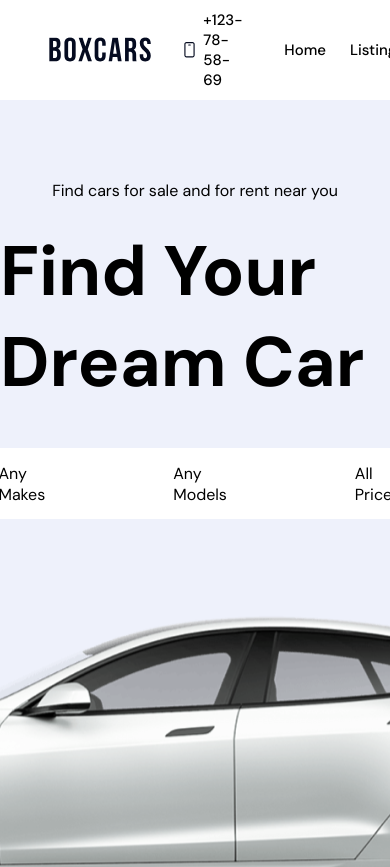
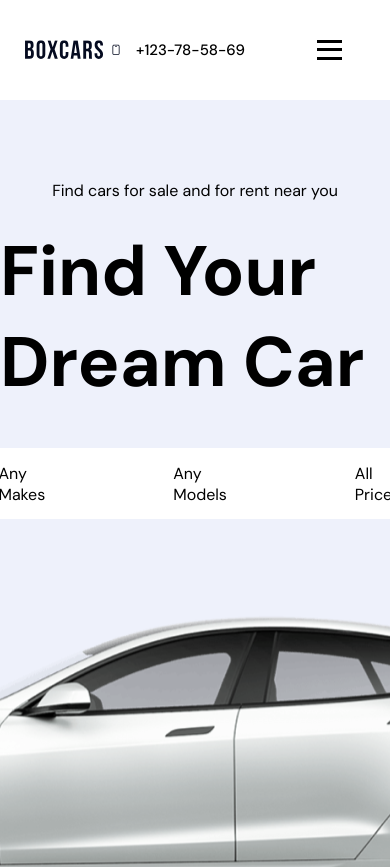
Before and after one commit to voskreshaumertvbIx/landing-car, a React (Create React App) app: page / in a window 390 px wide. Shown: the top 867 px of the page. Built offline with nearby package versions, Linux system fonts and the light colour scheme.

Commit message:
add responsive header design

```diff
--- a/src/components/header/header.tsx
+++ b/src/components/header/header.tsx
@@ -1,57 +1,64 @@
+import React, { useState } from 'react';
 import styles from "./style.module.css";
 
 const links = [
-  {
-    name: "Home",
-  },
-  {
-    name: "Listings",
-  },
-  {
-    name: "Blog",
-  },
-  {
-    name: "Pages",
-  },
-  {
-    name: "About",
-  },
-  {
-    name: "Contact",
-  },
-
+  { name: "Home" },
+  { name: "Listings" },
+  { name: "Blog" },
+  { name: "Pages" },
+  { name: "About" },
+  { name: "Contact" },
 ];
 
 const Header = () => {
+  const [menuOpen, setMenuOpen] = useState(false);
+
+  const toggleMenu = () => {
+    setMenuOpen(!menuOpen);
+  };
+
+  const closeMenu = () => {
+    setMenuOpen(false);
+  };
+
   return (
     <div className={styles.header_container}>
       <div className={styles.logo_container}>
-        <img
-          className={styles.main_logo}
-          src="./img/logo.svg"
-          alt="site logo"
-        />
-        <img
-          className={styles.phone_logo}
-          src="./img/phone_icon.svg"
-          alt="phone loge"
-        />
+        <img className={styles.main_logo} src="./img/logo.svg" alt="site logo" />
+        <img className={styles.phone_logo} src="./img/phone_icon.svg" alt="phone logo" />
         <p className={styles.phone_number}>+123-78-58-69</p>
       </div>
       <nav className={styles.navigation_container}>
         <ul className={styles.navigation_list}>
           {links.map(({ name }, index) => (
             <li className={styles.nav_text} key={index}>{name}</li>
-
           ))}
-       </ul>
-       <div>
-      <img className={styles.signin_icon}src="./img/sign_in.svg" alt="sign_icon" />
-      <a href="" className={styles.nav_text}>Sign in</a>
-      </div>
+          <li>
+            <img className={styles.signin_icon} src="./img/sign_in.svg" alt="sign_icon" />
+            <a href="" className={styles.nav_text}>Sign in</a>
+          </li>
+        </ul>
+        <button className={styles.submit_button}>Submit Listing</button>
+        <div className={styles.burger_menu} onClick={toggleMenu}>
+          <div className={styles.burger_line}></div>
+          <div className={styles.burger_line}></div>
+          <div className={styles.burger_line}></div>
+        </div>
       </nav>
-
-      <button className={styles.submit_button}>Submit Listing</button>
+      {menuOpen && (
+        <div className={styles.fullscreen_menu}>
+          <div className={styles.close_button} onClick={closeMenu}>&times;</div>
+          <ul className={styles.fullscreen_navigation_list}>
+            {links.map(({ name }, index) => (
+              <li className={styles.fullscreen_nav_text} key={index} onClick={closeMenu}>{name}</li>
+            ))}
+            <li onClick={closeMenu}>
+              <img className={styles.signin_icon} src="./img/sign_in.svg" alt="sign_icon" />
+              <a href="" className={styles.fullscreen_nav_text}>Sign in</a>
+            </li>
+          </ul>
+        </div>
+      )}
     </div>
   );
 };
--- a/src/components/header/style.module.css
+++ b/src/components/header/style.module.css
@@ -1,17 +1,17 @@
 @import url("https://fonts.googleapis.com/css2?family=DM+Sans:ital,opsz,wght@0,9..40,100..1000;1,9..40,100..1000&family=Inter:wght@300&family=Lobster&display=swap");
+
 * {
   font-family: "DM Sans", sans-serif;
 }
+
 .header_container {
-  width: 100%;
+  max-width: 100%;
   height: 100px;
-
   display: flex;
   justify-content: space-between;
   align-items: center;
-
-   font-weight: 500;
-   font-size: 15px;
+  font-weight: 500;
+  font-size: 15px;
 }
 
 .logo_container {
@@ -19,54 +19,205 @@
   justify-content: center;
   align-items: center;
 }
+
 .main_logo {
   width: 106px;
   height: 26px;
   margin-left: 3rem;
 }
+
 .phone_logo {
   width: 12px;
   height: 18px;
   margin-left: 2rem;
   margin-right: 0.5rem;
 }
+
 .phone_number {
-
+ width: 120px;
 }
 
 .navigation_container {
+  display: flex;
+  justify-content: space-between;
+  align-items: center;
+  width: 100%;
+}
 
-
-  display: flex;
-  align-items:center
-}
 .navigation_list {
   display: flex;
   justify-content: center;
   align-items: center;
   list-style-type: none;
+  flex-grow: 1;
+  margin: 0;
+  padding: 0;
+}
 
-}
 .nav_text {
   margin-right: 1.5rem;
-
   text-decoration: none;
   color: black;
 }
-.signin_icon{
-  width: 15px; height: 15px;
+
+.signin_icon {
+  width: 15px;
+  height: 15px;
   margin-right: 0.5rem;
 }
-.submit_button{
+
+.submit_button {
   margin-right: 3rem;
-
   border: 1px solid black;
   border-radius: 10px;
   padding: 10px 16px;
-
   background-color: white;
   font-weight: 500;
-   font-size: 15px;
+  font-size: 15px;
+}
+
+/* Стили для бургер-меню */
+.burger_menu {
+  display: none;
+  flex-direction: column;
+  justify-content: space-around;
+  width: 25px;
+  height: 25px;
+  cursor: pointer;
+  margin-left: auto;
+  margin-right: 2rem;
+}
+
+.burger_line {
+  width: 100%;
+  height: 3px;
+  background-color: black;
+}
+
+/* Полноэкранное меню */
+.fullscreen_menu {
+  position: absolute;
+  bottom: 0;
+  width: 100%;
+  height: 100%;
+  background-color: rgba(0, 0, 0, 0.9);
+  color: white;
+  display: flex;
+  flex-direction: column;
+  align-items: center;
+  justify-content: center;
+  z-index: 1000;
+}
+
+.close_button {
+  position: absolute;
+  top: 20px;
+  right: 20px;
+  font-size: 30px;
+  cursor: pointer;
+}
+
+.fullscreen_navigation_list {
+  list-style-type: none;
+  text-align: center;
+  padding: 0;
+}
+
+.fullscreen_nav_text {
+  margin: 20px 0;
+  font-size: 24px;
+  cursor: pointer;
+}
+
+.fullscreen_nav_text {
+  color: white;
+  text-decoration: none;
+}
+
+/* Медиа-запросы для бургер-меню */
+@media (max-width: 992px) {
+  .burger_menu {
+    display: flex;
+  }
+
+  .navigation_list {
+    display: none;
+  }
+
+  .submit_button {
+    display: none;
+  }
+}
 
 
+@media (max-width: 1200px) {
+  .main_logo {
+    width: 90px;
+    height: 22px;
+    margin-left: 1rem; /* Уменьшение отступа */
+  }
+
+  .phone_logo {
+    width: 10px;
+    height: 15px;
+  }
+
+  .phone_number {
+    margin-left: 1rem; /* Уменьшение отступа */
+  }
+
+  .nav_text {
+    margin-right: 1rem;
+    font-size: 14px;
+  }
+
+  .submit_button {
+    padding: 8px 14px;
+    font-size: 14px;
+    margin-right: 1rem; /* Уменьшение отступа */
+  }
 }
+
+@media (max-width: 768px) {
+  .header_container {
+    padding: 0 1rem; /* Добавление отступов внутри контейнера */
+  }
+
+  .main_logo {
+    width: 80px;
+    height: 20px;
+    margin-left: 0.5rem; /* Уменьшение отступа */
+  }
+
+  .phone_logo {
+    width: 8px;
+    height: 12px;
+    margin-left: 0.5rem; /* Уменьшение отступа */
+  }
+
+  .phone_number {
+    margin-left: 0.5rem; /* Уменьшение отступа */
+  }
+
+  .nav_text {
+    font-size: 13px;
+  }
+
+  .submit_button {
+    padding: 6px 12px;
+    font-size: 13px;
+    margin-right: 0.5rem; /* Уменьшение отступа */
+  }
+}
+
+@media (max-width: 576px) {
+  .nav_text {
+    font-size: 12px;
+  }
+
+  .submit_button {
+    padding: 5px 10px;
+    font-size: 12px;
+    margin-right: 0.5rem; /* Уменьшение отступа */
+  }
+}
```
